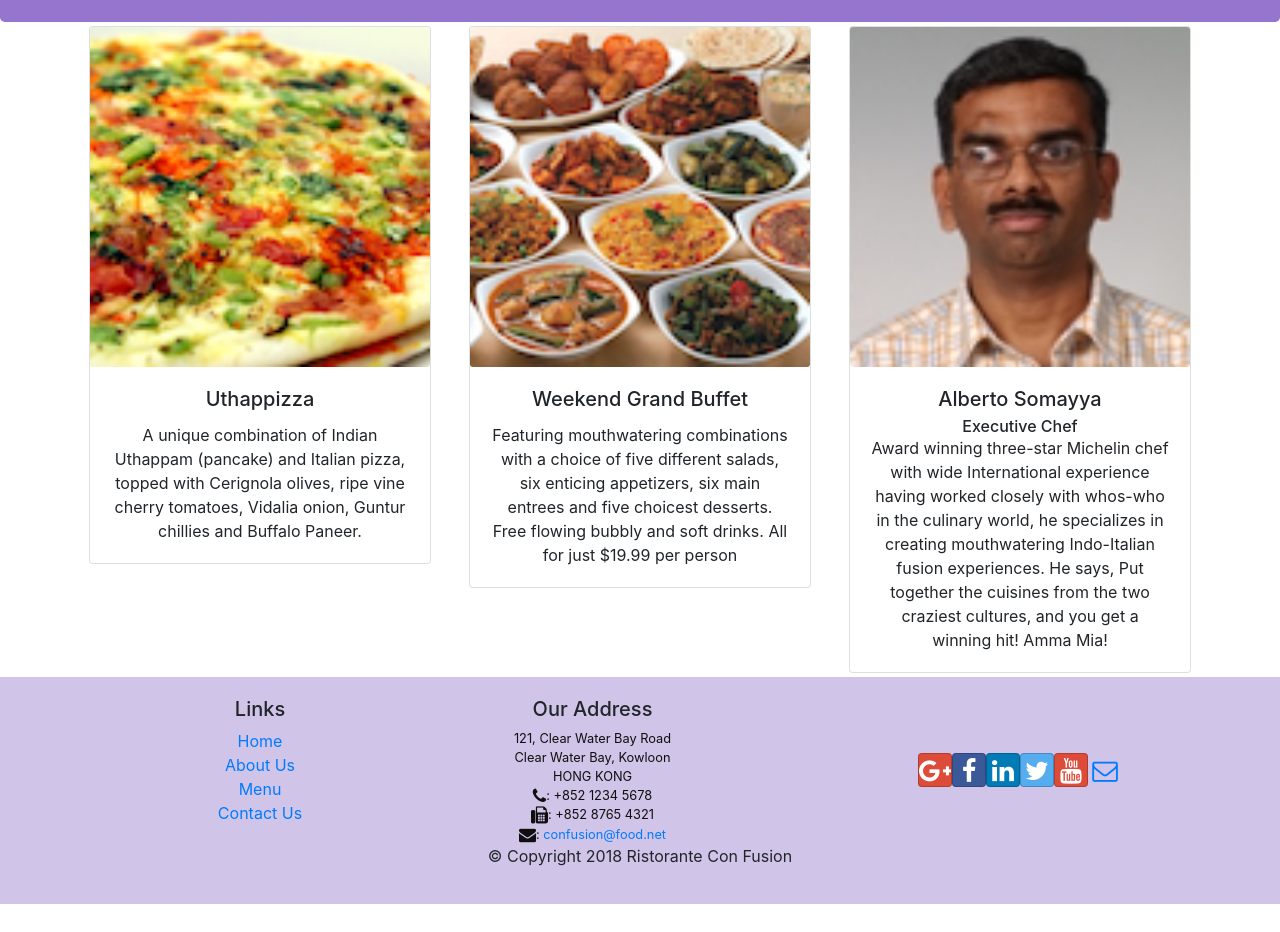
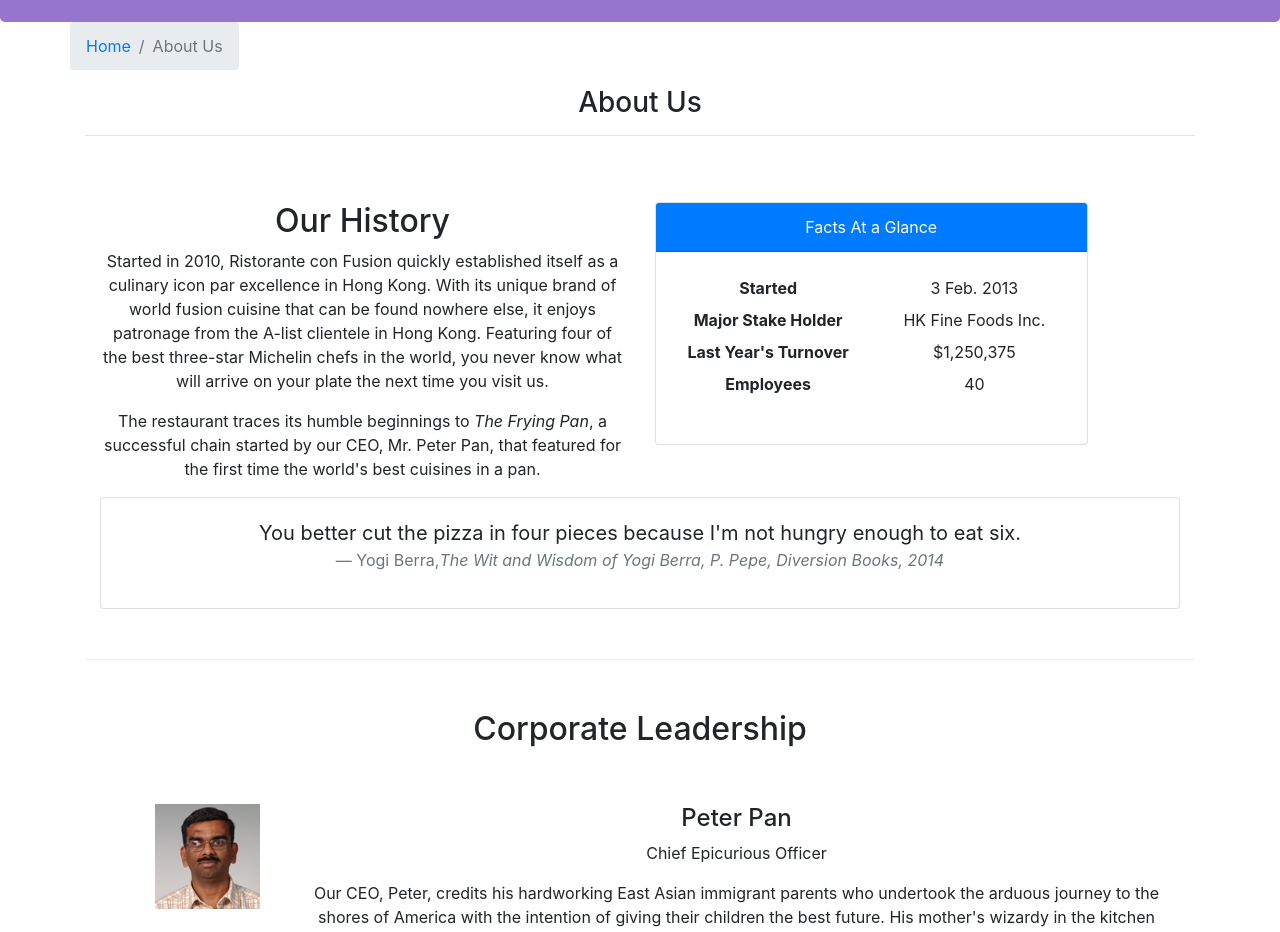
Before and after one commit to apbatth062/cursera-project, a React (Create React App) app: page /aboutus in a window 1280 px wide. Before the commit this address led to /home. Shown: the part 320-1252 px from the top of the page. Before the commit the page ends 1224 px from the top, so only its background shows below. Built offline with nearby package versions, Linux system fonts and the light colour scheme.

Commit message:
about us

```diff
--- /dev/null
+++ b/src/components/AboutComponent.js
@@ -0,0 +1,98 @@
+import React from 'react';
+import { Breadcrumb, BreadcrumbItem, Card, CardBody, CardHeader, Media } from 'reactstrap';
+import { Link } from 'react-router-dom';
+
+//added function for maping in leader
+function About(props) {
+
+    const leaders = props.leader.map((leader) => {
+        return (
+            <RenderLeader leader = {leader} />
+        );
+    });
+
+    //Added fuvtion fot rendering leader
+    function RenderLeader({leader}) {
+
+        return(
+            <div key={leader.id} className="col-12 mt-5">
+                <Media tag="li" >
+                    <Media left middle> <Media object src={leader.image} alt={leader.name} ></Media>
+                    </Media>
+                    <Media body className="ml-5">
+                        <Media heading>{leader.name}</Media>
+                        <p>{leader.designation}</p>
+                        <p>{leader.description}</p>
+                    </Media>
+                </Media>
+            </div>
+            );
+        }
+
+
+
+    return(
+        <div className="container">
+            <div className="row">
+                <Breadcrumb>
+                    <BreadcrumbItem><Link to="/home">Home</Link></BreadcrumbItem>
+                    <BreadcrumbItem active>About Us</BreadcrumbItem>
+                </Breadcrumb>
+                <div className="col-12">
+                    <h3>About Us</h3>
+                    <hr />
+                </div>
+            </div>
+            <div className="row row-content">
+                <div className="col-12 col-md-6">
+                    <h2>Our History</h2>
+                    <p>Started in 2010, Ristorante con Fusion quickly established itself as a culinary icon par excellence in Hong Kong. With its unique brand of world fusion cuisine that can be found nowhere else, it enjoys patronage from the A-list clientele in Hong Kong.  Featuring four of the best three-star Michelin chefs in the world, you never know what will arrive on your plate the next time you visit us.</p>
+                    <p>The restaurant traces its humble beginnings to <em>The Frying Pan</em>, a successful chain started by our CEO, Mr. Peter Pan, that featured for the first time the world's best cuisines in a pan.</p>
+                </div>
+                <div className="col-12 col-md-5">
+                    <Card>
+                        <CardHeader className="bg-primary text-white">Facts At a Glance</CardHeader>
+                        <CardBody>
+                            <dl className="row p-1">
+                                <dt className="col-6">Started</dt>
+                                <dd className="col-6">3 Feb. 2013</dd>
+                                <dt className="col-6">Major Stake Holder</dt>
+                                <dd className="col-6">HK Fine Foods Inc.</dd>
+                                <dt className="col-6">Last Year's Turnover</dt>
+                                <dd className="col-6">$1,250,375</dd>
+                                <dt className="col-6">Employees</dt>
+                                <dd className="col-6">40</dd>
+                            </dl>
+                        </CardBody>
+                    </Card>
+                </div>
+                <div className="col-12">
+                    <Card>
+                        <CardBody className="bg-faded">
+                            <blockquote className="blockquote">
+                                <p className="mb-0">You better cut the pizza in four pieces because
+                                    I'm not hungry enough to eat six.</p>
+                                <footer className="blockquote-footer">Yogi Berra,
+                                <cite title="Source Title">The Wit and Wisdom of Yogi Berra,
+                                    P. Pepe, Diversion Books, 2014</cite>
+                                </footer>
+                            </blockquote>
+                        </CardBody>
+                    </Card>
+                </div>
+            </div>
+            <div className="row row-content">
+                <div className="col-12">
+                    <h2>Corporate Leadership</h2>
+                </div>
+                <div className="col-12">
+                    <Media list>
+                        {leaders}
+                    </Media>
+                </div>
+            </div>
+        </div>
+    );
+}
+
+export default About;
--- a/src/components/MainComponent.js
+++ b/src/components/MainComponent.js
@@ -1,15 +1,19 @@
 import React, { Component } from 'react';
-import { Navbar, NavbarBrand } from 'reactstrap';
+//import { Navbar, NavbarBrand } from 'reactstrap';
+import Menu from './MenuComponent';
 import Home from './HomeComponent';
+
 import Header from './HeaderComponent';
 import Footer from './FooterComponent';
-import Menu from './MenuComponent';
 import DishDetail from './DishdetailComponent';
+
+import Contact from './ContactComponent';
+import About from './AboutComponent';
 import { DISHES } from '../shared/dishes';
-import Contact from './ContactComponent';
 import { COMMENTS } from '../shared/comments';
+import { LEADERS } from '../shared/leaders';
 import { PROMOTIONS } from '../shared/promotions';
-import { LEADERS } from '../shared/leaders';
+
 import { Switch, Route, Redirect } from 'react-router-dom';
 
 
@@ -17,30 +21,28 @@
 
   constructor(props) {
     super(props);
+    //state for dishes,comments,promotion,leaders;
     this.state = {
         dishes: DISHES,
         comments: COMMENTS,
-        promotions: PROMOTIONS,
-        leaders: LEADERS
+        leaders: LEADERS,
+        promotions: PROMOTIONS
+
     };
   }
-
-  // onDishSelect(dishId) {
-  //   this.setState({ selectedDish: dishId});
-  // }
 
   render() {
 
 
-    const DishWithId = ({match}) => {
+    const DishId = ({matches}) => {
       return(
-          <DishDetail dish={this.state.dishes.filter((dish) => dish.id === parseInt(match.params.dishId,10))[0]}
-            comments={this.state.comments.filter((comment) => comment.dishId === parseInt(match.params.dishId,10))} />
+          <DishDetail dish={this.state.dishes.filter((dish) => dish.id === parseInt(matches.params.dishId,10))[0]}
+            comments={this.state.comments.filter((comment) => comment.dishId === parseInt(matches.params.dishId,10))} />
       );
     };
 
-
-    const HomePage = () => {
+   //homepage
+    const HomePages = () => {
       return(
         <Home
         dish={this.state.dishes.filter((dish) => dish.featured)[0]}
@@ -49,14 +51,15 @@
       />
       );
     }
-
+ //clicking on component will open static page
     return (
       <div>
         <Header/>
         <Switch>
-          <Route path='/home' component={HomePage} />
+          <Route path='/home' component={HomePages} />
           <Route exact path='/menu' component={() => <Menu dishes={this.state.dishes} />} />
-          <Route path='/menu/:dishId' component={DishWithId} />
+          <Route path='/menu/:dishId' component={DishId} />
+          <Route path='/aboutus' component={() => <About leader= {this.state.leaders}></About>} />
           <Route exact path='/contactus' component={Contact} />
           <Redirect to="/home" />
         </Switch>
```
